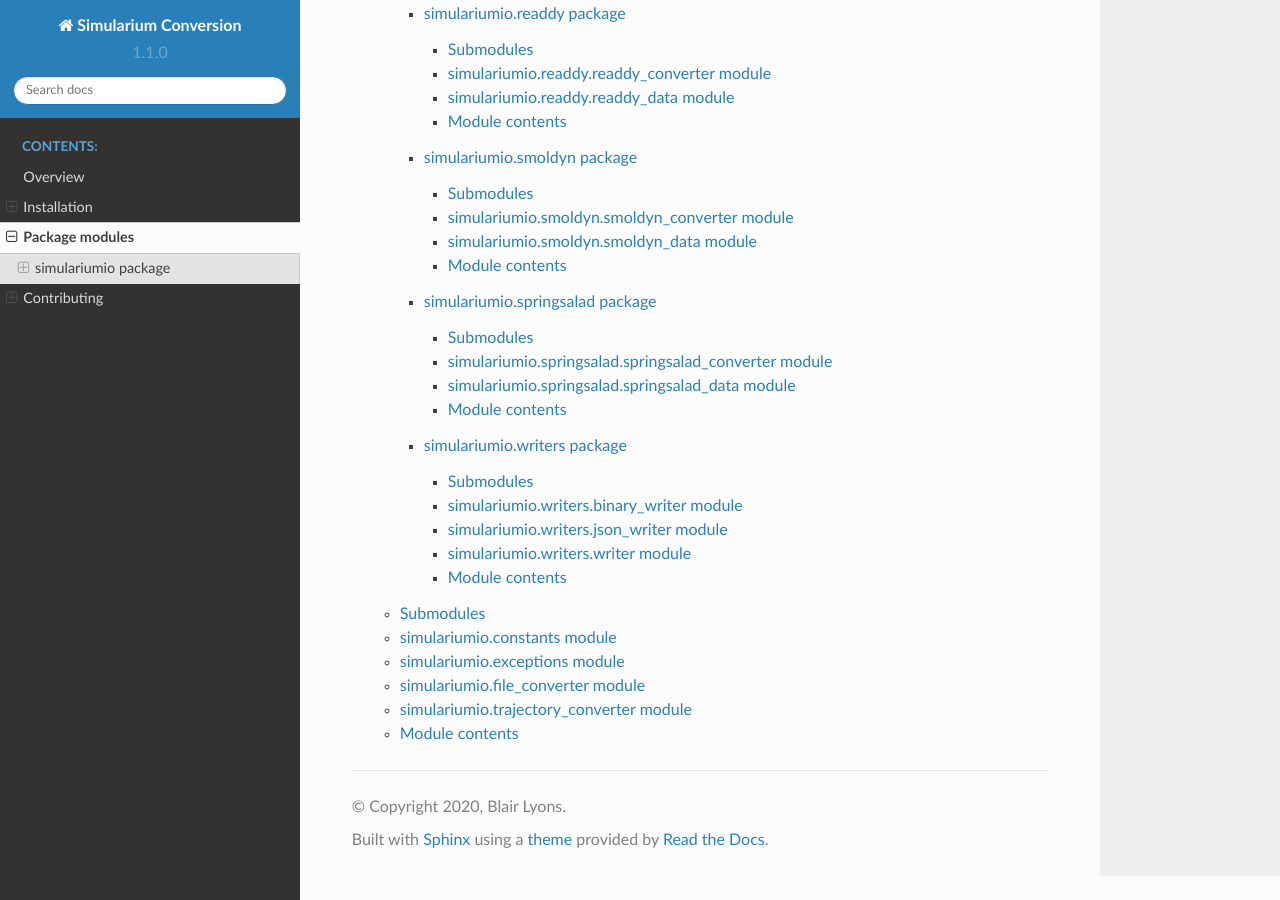
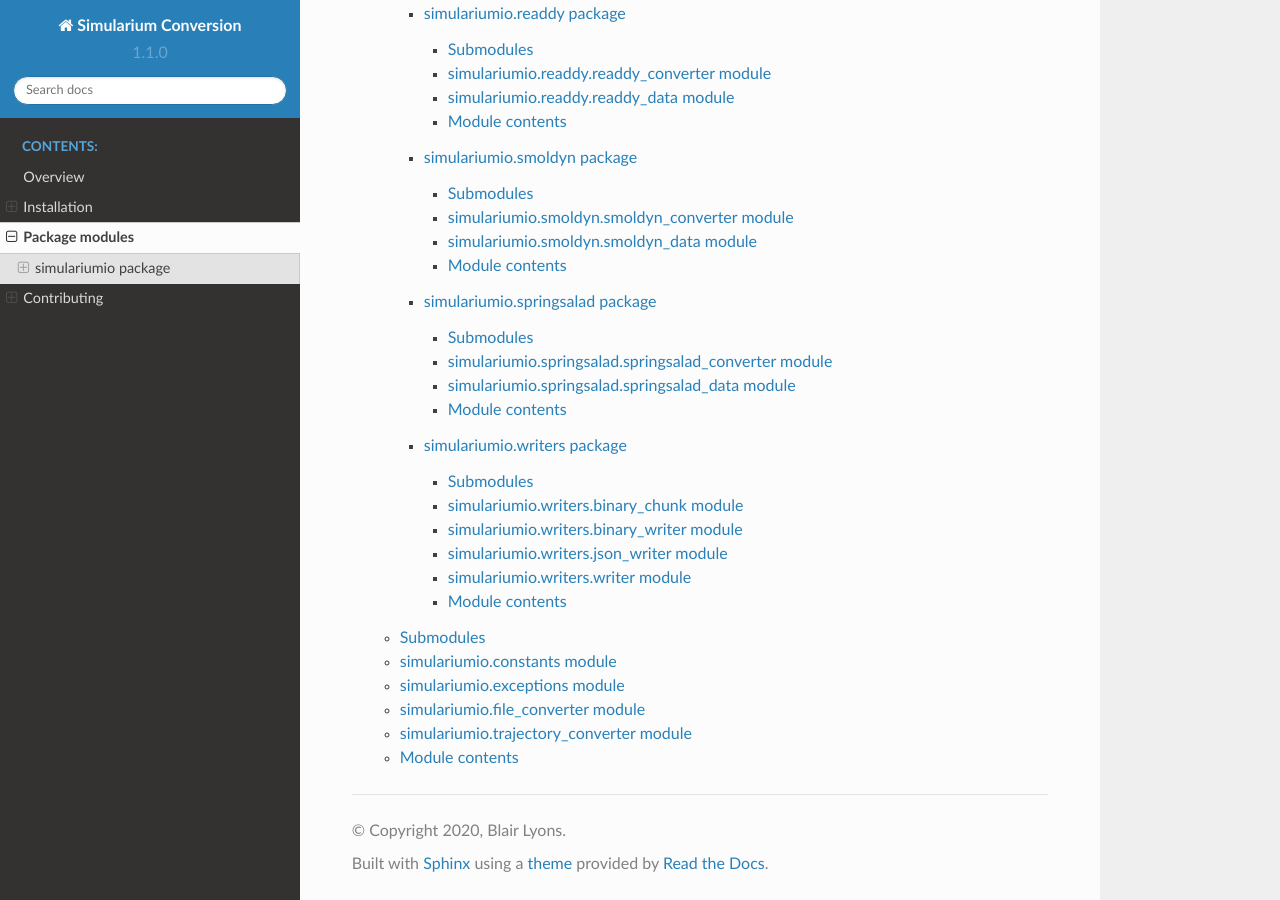
Before and after one commit to simularium/simulariumio, a Sphinx documentation site: the page built from docs/modules.rst, in a window 1280 px wide and 900 px high, scrolled down 1717 px. Built offline with Sphinx 7.4.7 and the Read the Docs theme 2.0.0, drawn with Linux system fonts in a browser that asks for light colours; pages that are not in the unit, such as notebooks, are missing from menus.

Commit message:
update docs and example notebooks

```diff
--- a/docs/simulariumio.writers.rst
+++ b/docs/simulariumio.writers.rst
@@ -3,6 +3,14 @@ simulariumio.writers package
 
 Submodules
 ----------
+
+simulariumio.writers.binary\_chunk module
+-----------------------------------------
+
+.. automodule:: simulariumio.writers.binary_chunk
+   :members:
+   :undoc-members:
+   :show-inheritance:
 
 simulariumio.writers.binary\_writer module
 ------------------------------------------
```
Also changed, not shown: 11 other files.
